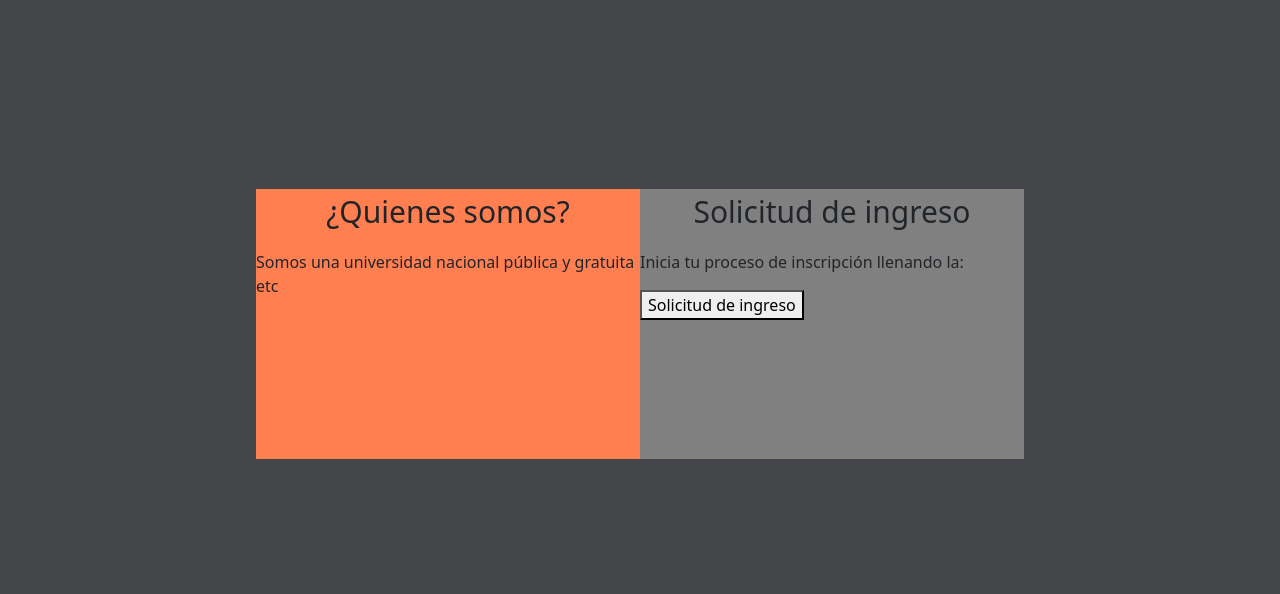
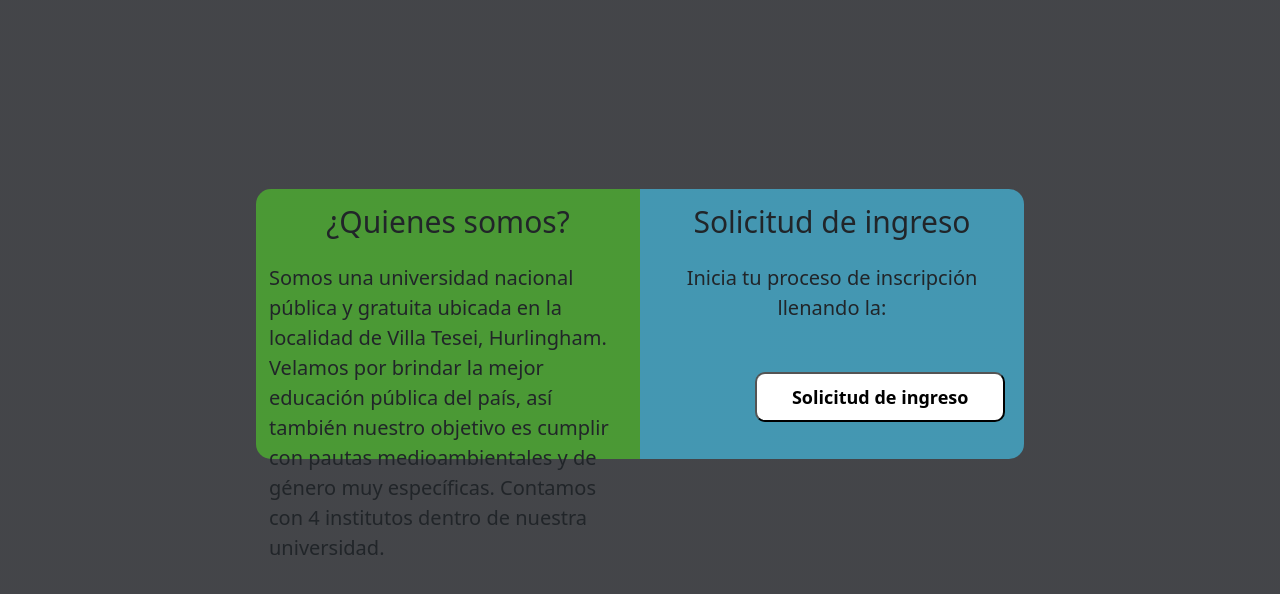
Before and after one commit to enzocolocho/parcialciu1, a plain HTML site: page index.html in a window 1280 px wide. Shown: the part 208-802 px from the top of the page. Drawn offline with nearby package versions, Linux system fonts and the light colour scheme.

Commit message:
html y css terminado en principio, falta utilidad, terminamos por hoy

```diff
--- a/index.css
+++ b/index.css
@@ -27,22 +27,60 @@ body{
     margin-left: 20%;
     width: 30%;
     height: 30%;
-    background-color: coral;
+    border-radius: 15px 0px 0px 15px;
+    background-color: rgba(77, 174, 48, 0.8);
 }
 .cuerpo .informacion .quienes-somos{
     font-size: 30px;
+    font-weight: 500;
     text-align: center;
+    padding-top: 10px;
+}
+.cuerpo .informacion .info{
+    font-size: 20px;
+    padding: 3px;
+    margin-left: 10px;
+    margin-right: 10px;
 }
 .cuerpo .registrarse{
     margin-top: 15%;
     margin-right: 20%;
     width: 30%;
     height: 30%;
-    background-color: gray;
+    border-radius: 0px 15px 15px 0px;
+    background-color: rgba(68,172,204, 0.8);
 }
 .cuerpo .registrarse .titulo{
     font-size: 30px;
+    font-weight: 500;
     text-align: center;
+    padding-top: 10px;
+}
+.cuerpo .registrarse .subtitulo{
+    font-size: 20px;
+    text-align: center;
+    padding: 3px;
+    margin-left: 10px;
+    margin-right: 10px;
+}
+.cuerpo .registrarse button{
+    text-align: center;
+    height: 50px;
+    width: 250px;
+    margin-top: 30px;
+    margin-left: 30%;
+    border-radius: 10px;
+    background-color: white;
+    font-size: 18px;
+    font-weight: 650;
+    transition: all 300ms ease;
+}
+.cuerpo .registrarse button:hover{
+    text-align: center;
+    transform: scale(1.1);
+    font-size: 20px;
+    color: rgb(77, 174, 48);
+    box-shadow: 0px 0px 10px 0px rgba(77,174,48,0.5);
 }
 /* HEADER */
 
--- a/index.html
+++ b/index.html
@@ -63,7 +63,11 @@
     <div class="cuerpo">
         <div class="informacion">
             <p class="quienes-somos">¿Quienes somos?</p>
-            <p class="info">Somos una universidad nacional pública y gratuita etc</p>
+            <p class="info">Somos una universidad nacional pública y gratuita ubicada en la localidad
+                de Villa Tesei, Hurlingham. Velamos por brindar la mejor educación pública del país,
+                así también nuestro objetivo es cumplir con pautas medioambientales y de género
+                muy específicas. Contamos con 4 institutos dentro de nuestra universidad.
+            </p>
         </div>
         <div class="registrarse">
             <p class="titulo">Solicitud de ingreso</p>
```
